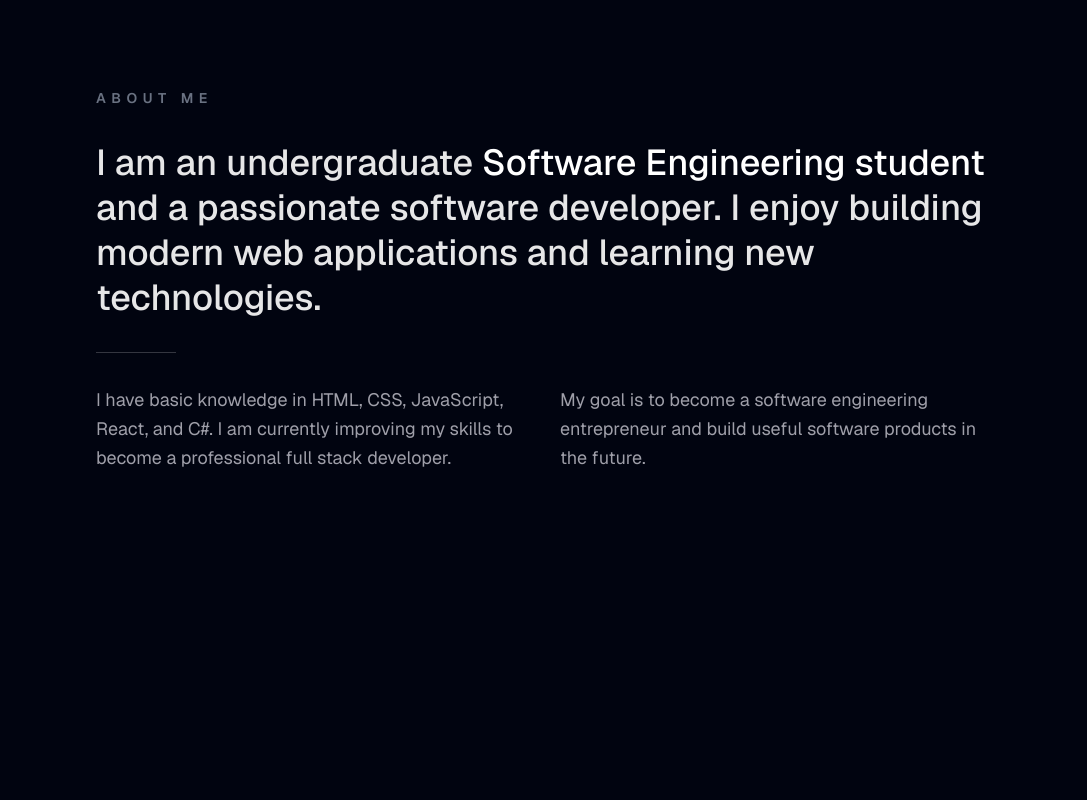
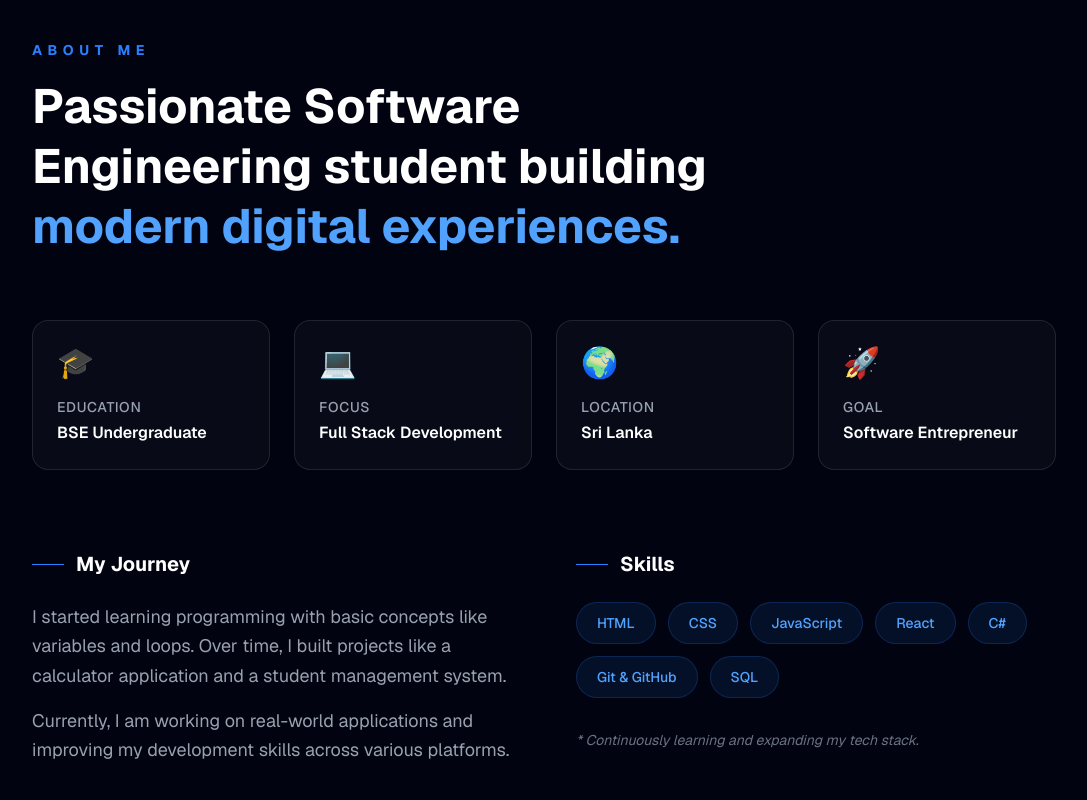
Before and after one commit to Sajansan/my-portfolio-2, a Next.js app: page / in a window 1280 px wide. Shown: the part 920-1720 px from the top of the page, without its empty margins (96-1183 px from the left). Built offline with nearby package versions, Linux system fonts and the light colour scheme.

Commit message:
Clean up

```diff
--- a/components/About.tsx
+++ b/components/About.tsx
@@ -4,33 +4,96 @@ import { motion } from "framer-motion";
 
 export default function About() {
   return (
-    <section id="about" className="min-h-screen bg-[rgba(1,4,16,1)] flex flex-col items-center justify-center p-6 md:p-12 lg:p-24 pt-32">
-      <motion.div
-        initial={{ opacity: 0, y: 30 }}
-        whileInView={{ opacity: 1, y: 0 }}
-        viewport={{ once: true, margin: "-100px" }}
-        transition={{ duration: 0.8, ease: "easeOut" }}
-        className="max-w-4xl w-full"
-      >
-        <h2 className="text-sm tracking-[0.4em] text-gray-500 mb-8 uppercase font-semibold">About Me</h2>
+    <section id="about" className="min-h-screen bg-[rgba(1, 4, 16, 1)] flex flex-col items-center py-24 px-6 md:px-12 lg:px-24">
+      <div className="max-w-5xl w-full pt-16">
+        {/* Header */}
+        <motion.div
+          initial={{ opacity: 0, y: 20 }}
+          whileInView={{ opacity: 1, y: 0 }}
+          viewport={{ once: true }}
+          transition={{ duration: 0.6 }}
+          className="mb-16"
+        >
+          <h2 className="text-sm tracking-[0.4em] text-blue-500 mb-4 uppercase font-bold">About Me</h2>
+          <p className="text-3xl md:text-4xl lg:text-5xl font-bold text-white leading-tight max-w-3xl">
+            Passionate Software Engineering student building <span className="text-blue-400">modern digital experiences.</span>
+          </p>
+        </motion.div>
 
-        <div className="space-y-8">
-          <p className="text-2xl md:text-3xl lg:text-4xl font-medium leading-tight text-white/90">
-            I am an undergraduate <span className="text-white">Software Engineering student</span> and a passionate software developer. I enjoy building modern web applications and learning new technologies.
-          </p>
+        {/* Quick Info Cards */}
+        <div className="grid grid-cols-1 sm:grid-cols-2 lg:grid-cols-4 gap-6 mb-20">
+          {[
+            { icon: "🎓", title: "Education", detail: "BSE Undergraduate" },
+            { icon: "💻", title: "Focus", detail: "Full Stack Development" },
+            { icon: "🌍", title: "Location", detail: "Sri Lanka" },
+            { icon: "🚀", title: "Goal", detail: "Software Entrepreneur" },
+          ].map((info, index) => (
+            <motion.div
+              key={info.title}
+              initial={{ opacity: 0, y: 20 }}
+              whileInView={{ opacity: 1, y: 0 }}
+              viewport={{ once: true }}
+              transition={{ duration: 0.5, delay: index * 0.1 }}
+              className="p-6 rounded-2xl bg-white/[0.03] border border-white/10 backdrop-blur-sm hover:border-blue-500/50 transition-colors group"
+            >
+              <div className="text-3xl mb-4 group-hover:scale-110 transition-transform duration-300">{info.icon}</div>
+              <h3 className="text-gray-400 text-sm font-medium mb-1 uppercase tracking-wider">{info.title}</h3>
+              <p className="text-white font-semibold">{info.detail}</p>
+            </motion.div>
+          ))}
+        </div>
 
-          <div className="h-px w-20 bg-white/20" />
+        {/* Journey & Skills Grid */}
+        <div className="grid lg:grid-cols-2 gap-16">
+          {/* My Journey */}
+          <motion.div
+            initial={{ opacity: 0, x: -30 }}
+            whileInView={{ opacity: 1, x: 0 }}
+            viewport={{ once: true }}
+            transition={{ duration: 0.8 }}
+          >
+            <h3 className="text-xl font-bold text-white mb-6 flex items-center gap-3">
+              <span className="h-px w-8 bg-blue-500" /> My Journey
+            </h3>
+            <div className="space-y-4 text-gray-400 leading-relaxed text-lg">
+              <p>
+                I started learning programming with basic concepts like variables and loops. Over time, I built projects like a calculator application and a student management system.
+              </p>
+              <p>
+                Currently, I am working on real-world applications and improving my development skills across various platforms.
+              </p>
+            </div>
+          </motion.div>
 
-          <div className="grid md:grid-cols-2 gap-8 text-zinc-400">
-            <p className="text-base md:text-lg leading-relaxed">
-              I have basic knowledge in HTML, CSS, JavaScript, React, and C#. I am currently improving my skills to become a professional full stack developer.
+          {/* Skills */}
+          <motion.div
+            initial={{ opacity: 0, x: 30 }}
+            whileInView={{ opacity: 1, x: 0 }}
+            viewport={{ once: true }}
+            transition={{ duration: 0.8 }}
+          >
+            <h3 className="text-xl font-bold text-white mb-6 flex items-center gap-3">
+              <span className="h-px w-8 bg-blue-500" /> Skills
+            </h3>
+            <div className="flex flex-wrap gap-3">
+              {[
+                "HTML", "CSS", "JavaScript", "React", "C#", "Git & GitHub", "SQL"
+              ].map((skill) => (
+                <span
+                  key={skill}
+                  className="px-5 py-2.5 rounded-full bg-blue-500/10 border border-blue-500/20 text-blue-400 text-sm font-medium hover:bg-blue-500/20 transition-all cursor-default"
+                >
+                  {skill}
+                </span>
+              ))}
+            </div>
+
+            <p className="mt-8 text-gray-500 text-sm italic">
+              * Continuously learning and expanding my tech stack.
             </p>
-            <p className="text-base md:text-lg leading-relaxed">
-              My goal is to become a software engineering entrepreneur and build useful software products in the future.
-            </p>
-          </div>
+          </motion.div>
         </div>
-      </motion.div>
+      </div>
     </section>
   );
 }
--- a/components/Hero.tsx
+++ b/components/Hero.tsx
@@ -71,7 +71,7 @@ export default function Hero() {
            className="flex flex-col items-center space-y-4"
         >
           <p className="text-sm md:text-base tracking-[0.3em] text-gray-300 font-medium uppercase drop-shadow-xl">
-            Software Engineer | Full Stack Developer
+            <span className="text-blue-400">Software Engineer</span> | <span className="text-blue-400">Full Stack Developer</span>
           </p>
           <p className="text-lg md:text-xl text-gray-400 font-light max-w-lg italic">
             I build modern web & mobile applications.
```
